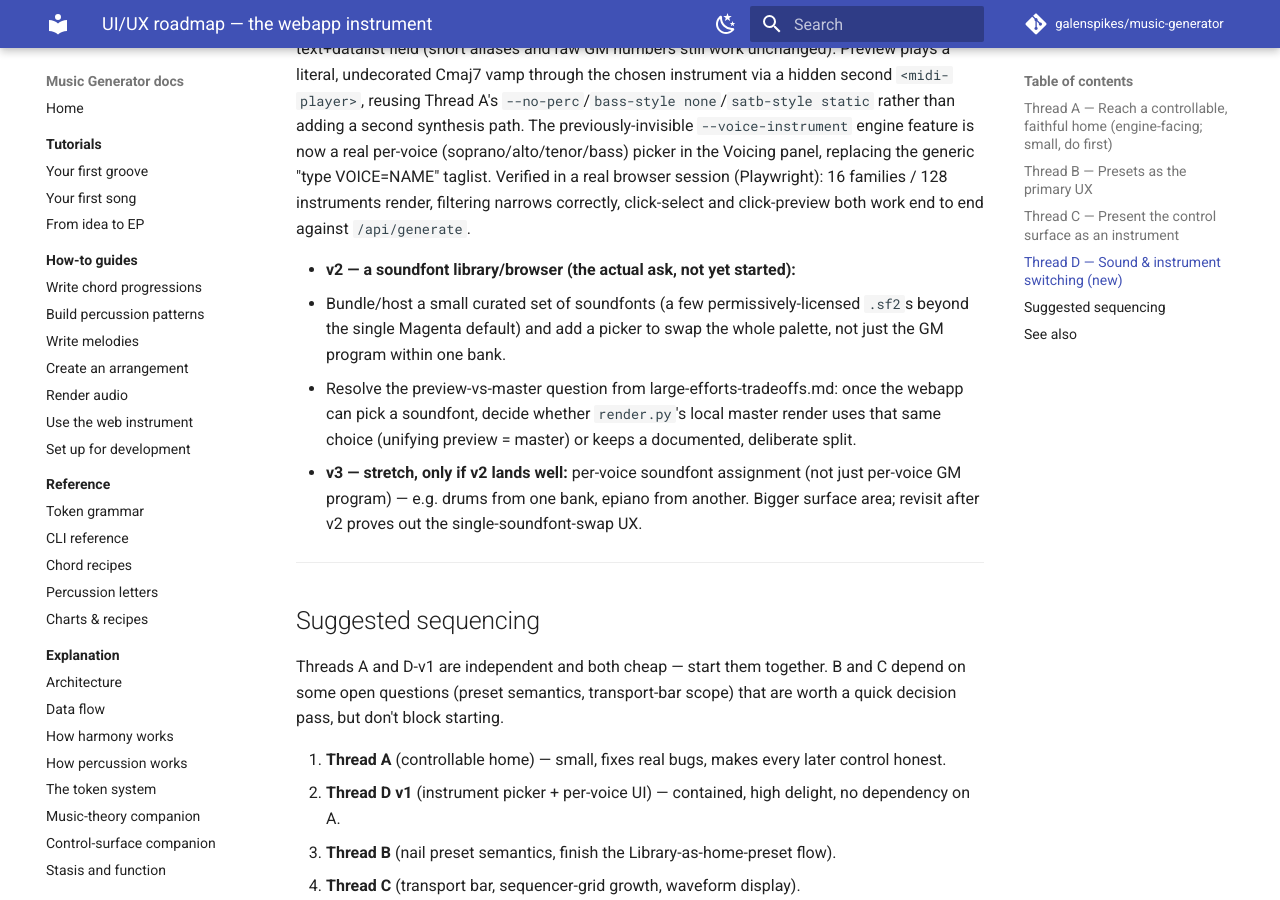
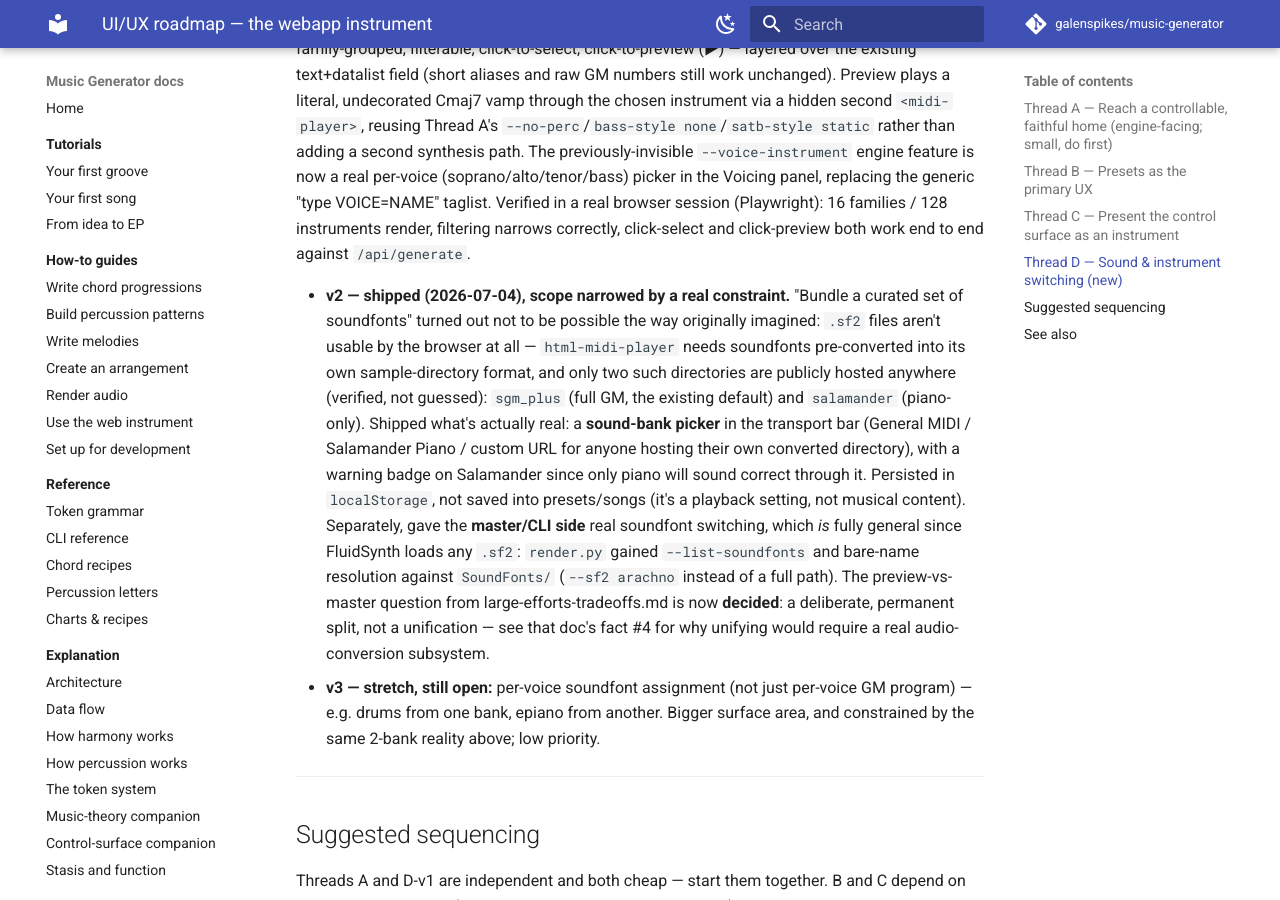
Before and after one commit to galenspikes/music-generator, an MkDocs documentation site: the page built from docs/design-notes/ui-ux-roadmap.md, in a window 1280 px wide and 900 px high, scrolled down 3364 px. Built offline with MkDocs 1.6.1 and Material for MkDocs 9.7.7, drawn with Linux system fonts in a browser that asks for light colours; comment, search, counter and statistics services are not loaded; some of the changed text lies outside the part shown.

Commit message:
Thread D v2: soundfont picker (browser + CLI), decide preview-vs-master
Checked the real constraint before building rather than assuming one:
html-midi-player needs soundfonts pre-converted into its own
sample-directory format, and only two such directories are publicly
hosted anywhere (verified reachable, not guessed) — sgm_plus (full GM,
the existing default) and salamander (a high-quality but piano-only
bank, program 0 only). Scoped the browser picker to that reality
instead of promising a "curated soundfont library" that doesn't exist
in a usable form.

- webapp: a sound-bank picker in the transport bar (General MIDI /
  Salamander Piano / custom URL for anyone hosting their own converted
  directory), wired to both the main and preview <midi-player>
  elements. Shows a warning badge on Salamander since only piano will
  sound right through it. Persisted in localStorage — a playback
  setting, not part of the musical spec, so it isn't saved into
  presets/songs.
- render.py: the master/CLI path *is* fully general (FluidSynth loads
  any .sf2), so gave it real discoverability instead: --list-soundfonts
  and bare-name resolution against SoundFonts/ (--sf2 arachno instead
  of a full path).
- Resolved the long-open "preview vs master soundfont" question from
  large-efforts-tradeoffs.md: a deliberate, permanent split, not a
  unification — unifying would mean converting arbitrary .sf2 files
  into the browser's directory format, a real audio-processing
  subsystem, not a config change.
- Regenerated docs/reference/cli-reference.md's captured --help output
  for music_generator.py and render.py (also picks up Thread A's
  --no-perc/--satb-style static that hadn't been synced yet).

Verified in a real browser session (Playwright): switching banks
updates the player's soundfont live, the piano-only warning appears
for Salamander, the custom-URL field works, and the choice survives a
page reload.

Extends tests/test_render.py for the new discovery/resolution helpers.

```diff
--- a/docs/design-notes/ui-ux-roadmap.md
+++ b/docs/design-notes/ui-ux-roadmap.md
@@ -122,8 +122,9 @@ front door) **without hiding anything**:
 
 ## Thread D — Sound & instrument switching *(new)*
 
-**Status: v1 shipped (2026-07-04).** See below — the fix-the-code-first pass
-that came before the picker UI, plus the picker itself.
+**Status: v1 and v2 shipped (2026-07-04).** v3 (per-voice soundfonts) is the
+only piece still open. See below for what each version turned out to mean once
+the real technical constraints were checked instead of assumed.
 
 The explicit ask: make it easy and fun to change sounds and instruments, including
 using soundfonts beyond the one hardcoded today.
@@ -169,17 +170,26 @@ previously-invisible `--voice-instrument` engine feature is now a real per-voice
 16 families / 128 instruments render, filtering narrows correctly, click-select
 and click-preview both work end to end against `/api/generate`.
 
-- **v2 — a soundfont library/browser (the actual ask, not yet started):**
-  3. Bundle/host a small curated set of soundfonts (a few permissively-licensed
-     `.sf2`s beyond the single Magenta default) and add a picker to swap the whole
-     palette, not just the GM program within one bank.
-  4. Resolve the preview-vs-master question from large-efforts-tradeoffs.md: once
-     the webapp can pick a soundfont, decide whether `render.py`'s local master
-     render uses that same choice (unifying preview = master) or keeps a documented,
-     deliberate split.
-- **v3 — stretch, only if v2 lands well:** per-voice soundfont assignment (not just
+- **v2 — shipped (2026-07-04), scope narrowed by a real constraint.** "Bundle a
+  curated set of soundfonts" turned out not to be possible the way originally
+  imagined: `.sf2` files aren't usable by the browser at all — `html-midi-player`
+  needs soundfonts pre-converted into its own sample-directory format, and only
+  two such directories are publicly hosted anywhere (verified, not guessed):
+  `sgm_plus` (full GM, the existing default) and `salamander` (piano-only).
+  Shipped what's actually real: a **sound-bank picker** in the transport bar
+  (General MIDI / Salamander Piano / custom URL for anyone hosting their own
+  converted directory), with a warning badge on Salamander since only piano
+  will sound correct through it. Persisted in `localStorage`, not saved into
+  presets/songs (it's a playback setting, not musical content). Separately, gave
+  the **master/CLI side** real soundfont switching, which *is* fully general
+  since FluidSynth loads any `.sf2`: `render.py` gained `--list-soundfonts` and
+  bare-name resolution against `SoundFonts/` (`--sf2 arachno` instead of a full
+  path). The preview-vs-master question from large-efforts-tradeoffs.md is now
+  **decided**: a deliberate, permanent split, not a unification — see that doc's
+  fact #4 for why unifying would require a real audio-conversion subsystem.
+- **v3 — stretch, still open:** per-voice soundfont assignment (not just
   per-voice GM program) — e.g. drums from one bank, epiano from another. Bigger
-  surface area; revisit after v2 proves out the single-soundfont-swap UX.
+  surface area, and constrained by the same 2-bank reality above; low priority.
 
 ---
 
--- a/webapp/frontend/src/styles.css
+++ b/webapp/frontend/src/styles.css
@@ -85,6 +85,11 @@ body {
 .topnav a:hover { color: var(--accent); }
 
 .transport { display: flex; align-items: center; gap: 12px; }
+.soundbank { display: flex; align-items: center; gap: 6px; }
+.soundbank-select { width: auto; padding: 6px 8px; font-size: 11px; }
+.soundbank-url { width: 200px; padding: 6px 8px; font-size: 11px; }
+.soundbank-note { color: var(--accent-warn); border-color: color-mix(in srgb, var(--accent-warn) 45%, var(--line-hi)); }
+.soundbank-note:hover { border-color: var(--accent-warn); color: var(--accent-warn); }
 .run {
   font-family: var(--mono);
   font-size: 0.68rem;
```
Also changed, not shown: docs/design-notes/large-efforts-tradeoffs.md (+20 -6 lines), docs/reference/cli-reference.md (+22 -15 lines), render.py (+42 -1 lines), 2 other files.
